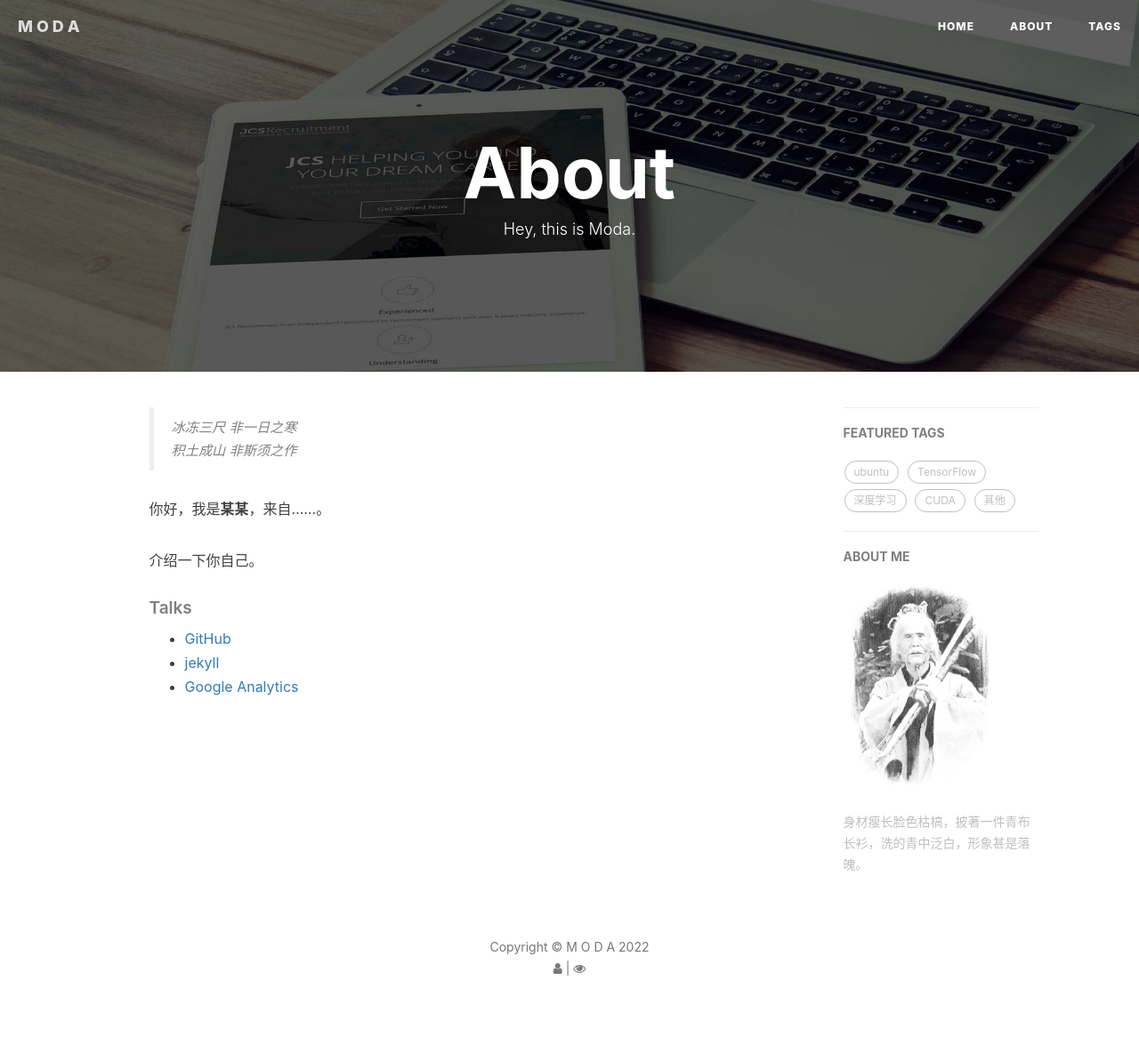
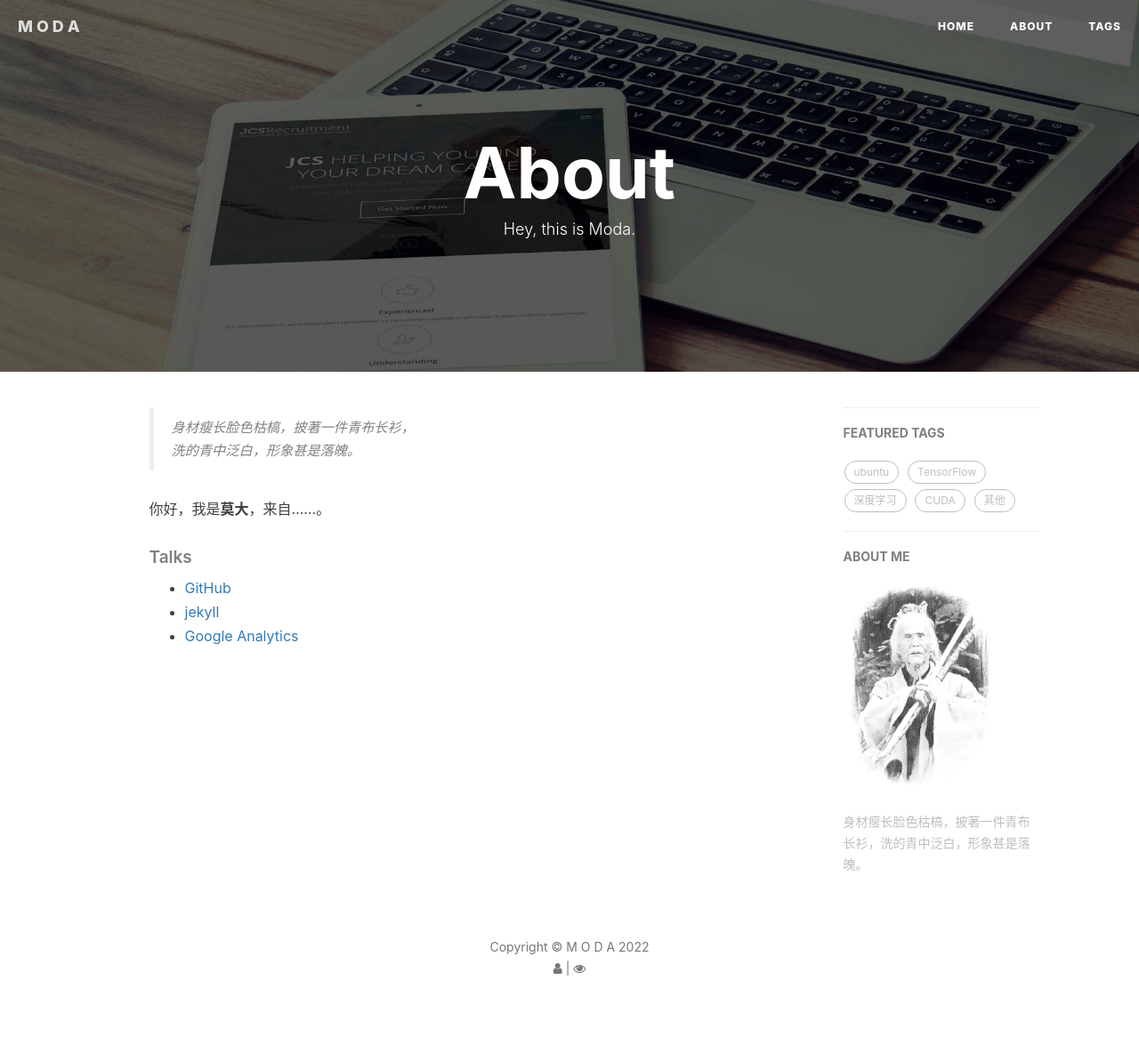
Before and after one commit to chenpnn/chenpnn.github.io, a Jekyll site: the page built from about.html, in a window 1280 px wide. Shown: the whole page at 89% size. Built offline with Jekyll 4.4.1, drawn with Linux system fonts in a browser that asks for light colours; nearby versions of some CDN libraries; library files that are not in the unit come from our copies; comment, search, counter and statistics services are not loaded.

Commit message:
Update about.html
Signed-off-by: Peng Chen <chpeng2535@gmail.com>

```diff
--- a/about.html
+++ b/about.html
@@ -15,12 +15,11 @@ header-img: "img/post-bg-rwd.jpg"
 <div class="zh post-container">
 
     <!--copied from markdown -->
-    <blockquote><p>冰冻三尺 非一日之寒<br>
-    积土成山 非斯须之作</p></blockquote>
+    <blockquote><p>身材瘦长脸色枯槁，披著一件青布长衫，<br>
+    洗的青中泛白，形象甚是落魄。</p></blockquote>
 
-    <p>你好，我是<strong>某某</strong>，来自……。</p>
+    <p>你好，我是<strong>莫大</strong>，来自……。</p>
 
-    <p>介绍一下你自己。</p>
 
 
 
```
